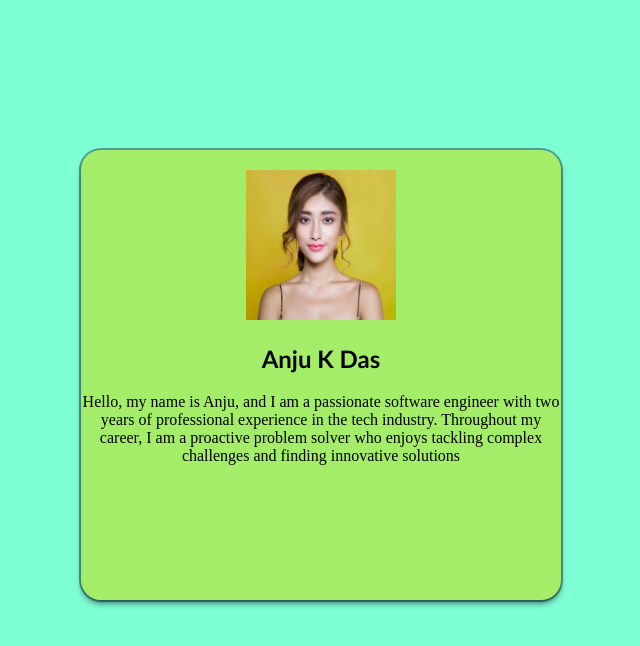
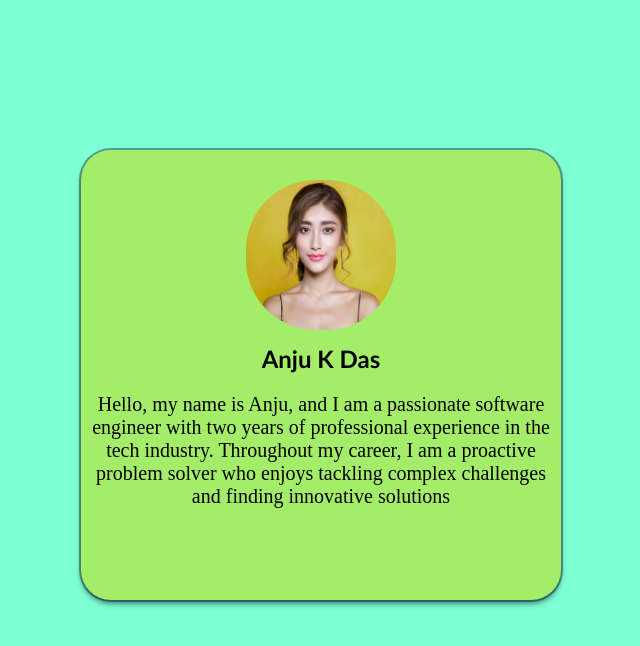
Before and after one commit to Anjukdas/profile_card, a plain HTML site: page index.html in a window 1280 px wide. Shown: the whole page, without its empty margins (319-959 px from the left). Drawn offline with Linux system fonts and the light colour scheme.

Commit message:
4th commit

```diff
--- a/style.css
+++ b/style.css
@@ -13,18 +13,12 @@ body{
 .container_card{
     width: 480px;
     height: 450px;
-    border-radius: 20px;
+    border-radius: 30px;
     background-color: rgb(164, 237, 104);
     display: flex;
     flex-direction: column;
     align-items: center;
     box-shadow: rgba(6, 24, 44, 0.4) 0px 0px 0px 2px, rgba(6, 24, 44, 0.65) 0px 4px 6px -1px, rgba(255, 255, 255, 0.08) 0px 1px 0px inset;
-}
-.image{
-    padding: 10px;
-    border-color: rgb(60, 59, 59);
-    border-radius: 70px;
-
 }
 
 h2{
@@ -34,6 +28,7 @@ h2{
 
 p{
     font-family: 'Times New Roman', Times, serif;
+    font-size: 20px;
     text-align: center;
     margin-top: 20px;
     justify-content: center;
@@ -42,5 +37,8 @@ p{
 img{
     width: 150px;
     height: 150px;
+    margin-top: 20px;
     padding: 10px;
+    border-color: rgb(60, 59, 59);
+    border-radius: 80px;
 }
```
